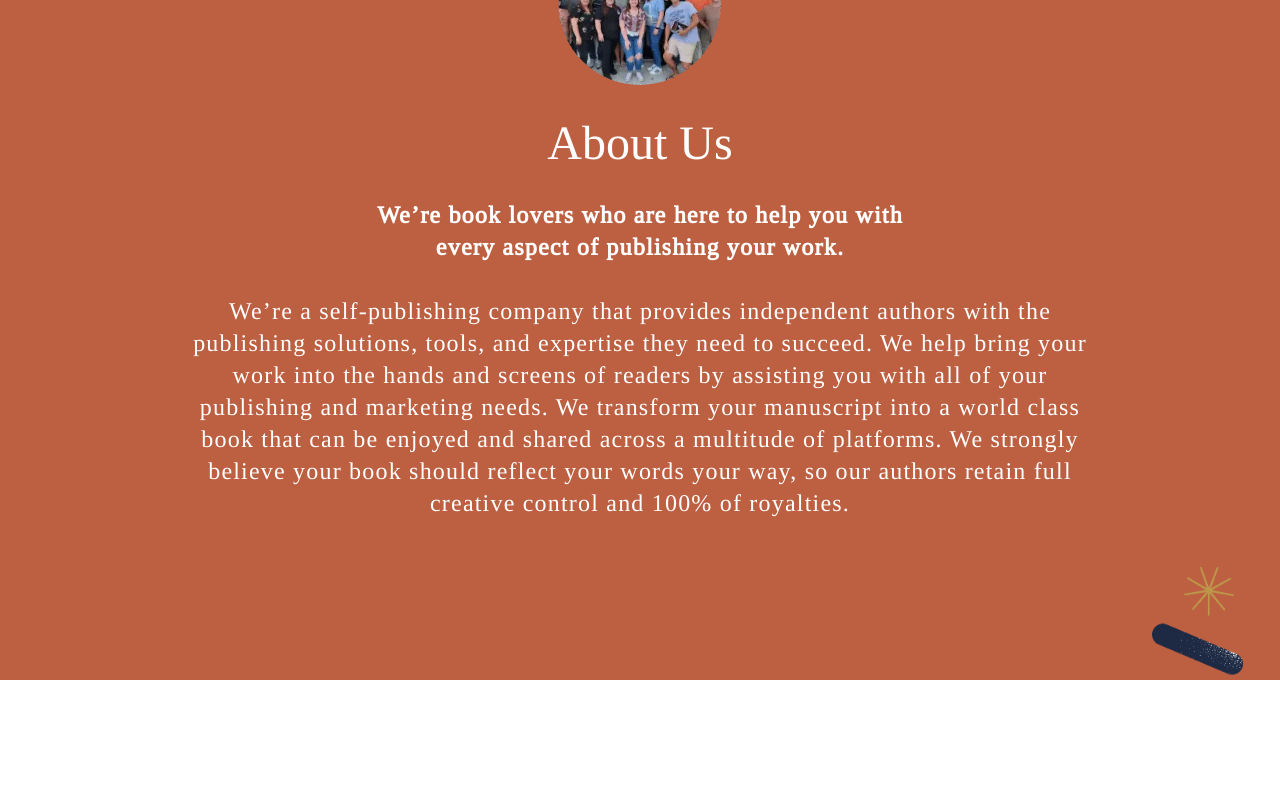
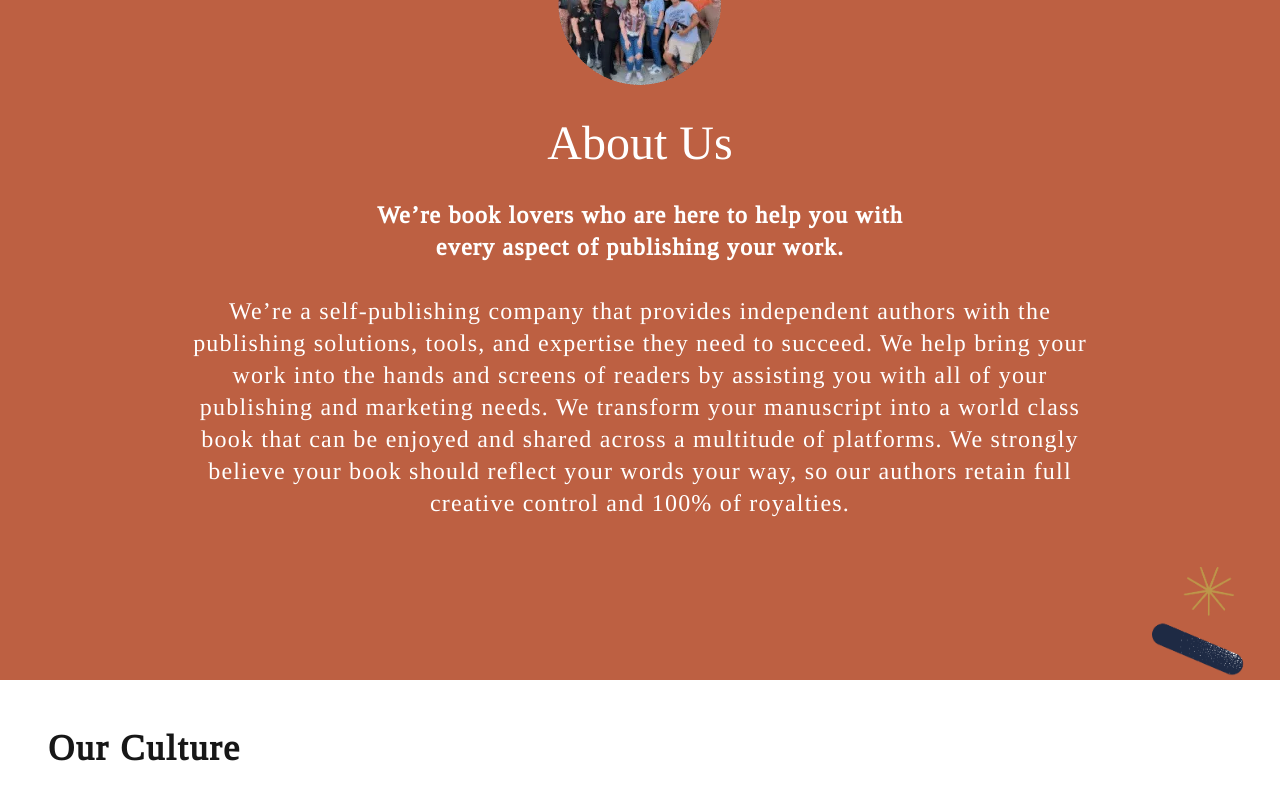
Before and after one commit to FahizOzil/palmbay-publisher, a Next.js app: page / in a window 1280 px wide. Shown: the part 1968-2768 px from the top of the page. Before the commit the page ends 2648 px from the top, so only its background shows below. Built offline with nearby package versions, Linux system fonts and the light colour scheme.

Commit message:
Update page.js

```diff
--- a/app/page.js
+++ b/app/page.js
@@ -1,4 +1,5 @@
 import About from './Components/About';
+import Culture from './Components/Culture';
 import Hero from './Components/Hero';
 import Navbar from './Components/Navbar';
 import Rating from './Components/Rating';
@@ -12,6 +13,7 @@ export default function Home() {
       <Rating/>
       <Solutions/>
       <About/>
+      <Culture/>
     </div>
   );
 }
```
